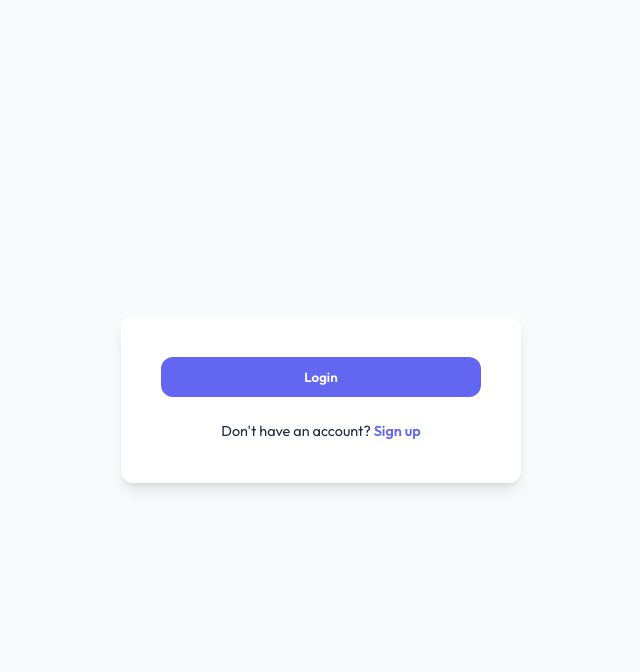
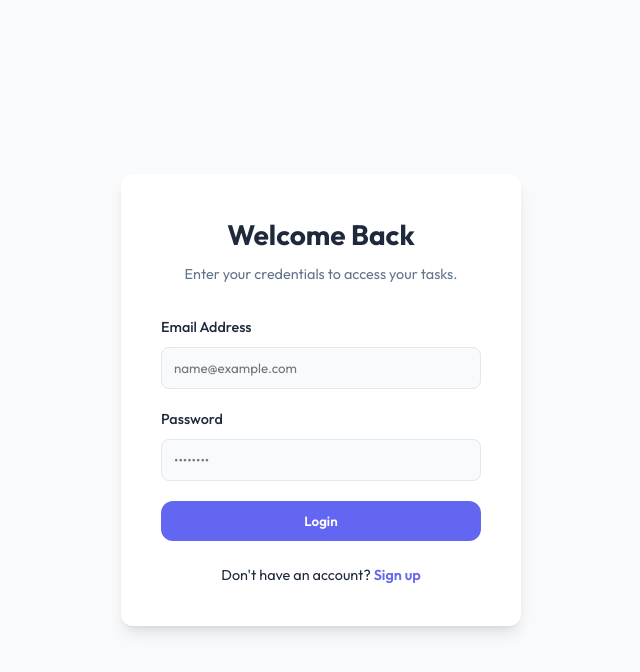
Before and after one commit to satyasaibathina/personal-taskboard, a Flask app: page / in a window 1280 px wide. Shown: the top 672 px of the page, without its empty margins (319-959 px from the left). Run offline with Flask 3, Linux system fonts and the light colour scheme.

Commit message:
Add files via upload

```diff
--- a/templates/index.html
+++ b/templates/index.html
@@ -18,7 +18,20 @@
         <div id="auth-container" class="container">
             <!-- Login View -->
             <div id="login-view" class="auth-card active">
-                <button type="submit" class="btn btn-primary full-width">Login</button>
+                <div class="auth-header">
+                    <h1>Welcome Back</h1>
+                    <p>Enter your credentials to access your tasks.</p>
+                </div>
+                <form id="login-form">
+                    <div class="form-group">
+                        <label for="login-username">Email Address</label>
+                        <input type="email" id="login-username" required placeholder="name@example.com">
+                    </div>
+                    <div class="form-group">
+                        <label for="login-password">Password</label>
+                        <input type="password" id="login-password" required placeholder="••••••••">
+                    </div>
+                    <button type="submit" class="btn btn-primary full-width">Login</button>
                 </form>
                 <div class="auth-footer">
                     <p>Don't have an account? <a href="#" id="show-register">Sign up</a></p>
@@ -27,7 +40,20 @@
 
             <!-- Register View -->
             <div id="register-view" class="auth-card">
-                <button type="submit" class="btn btn-primary full-width">Sign Up</button>
+                <div class="auth-header">
+                    <h1>Create Account</h1>
+                    <p>Start organizing your life today.</p>
+                </div>
+                <form id="register-form">
+                    <div class="form-group">
+                        <label for="reg-username">Email Address</label>
+                        <input type="email" id="reg-username" required placeholder="name@example.com">
+                    </div>
+                    <div class="form-group">
+                        <label for="reg-password">Password</label>
+                        <input type="password" id="reg-password" required placeholder="Create a password">
+                    </div>
+                    <button type="submit" class="btn btn-primary full-width">Sign Up</button>
                 </form>
                 <div class="auth-footer">
                     <p>Already have an account? <a href="#" id="show-login">Log in</a></p>
```
